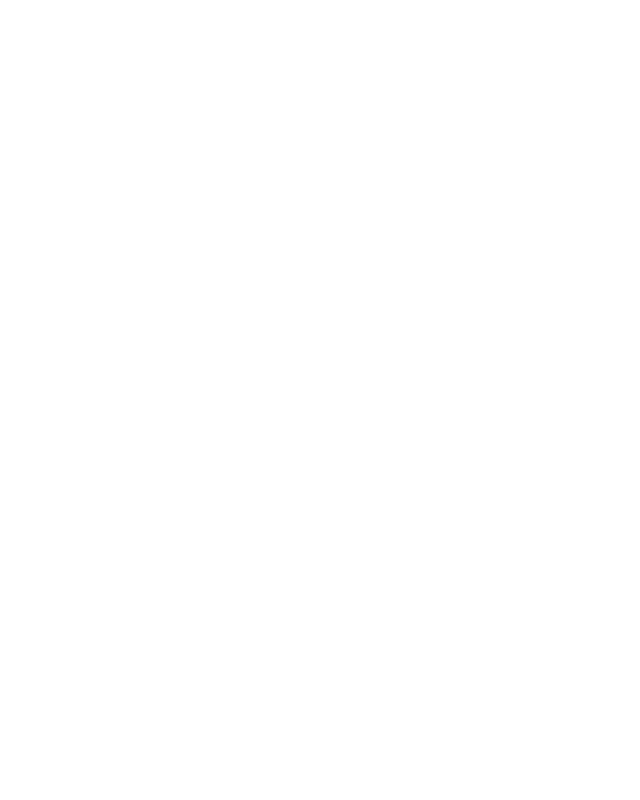
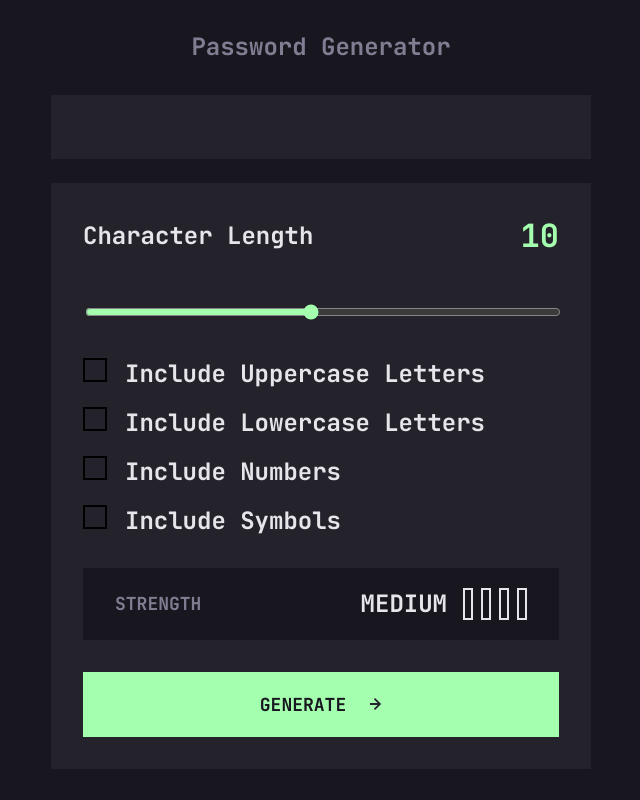
Before and after one commit to gj-wes/password-gen, a Vue app: page / in a window 1280 px wide. Shown: the whole page, without its empty margins (319-959 px from the left). Built offline with nearby package versions, Linux system fonts and the light colour scheme.

Commit message:
Components and basic html

```diff
--- a/index.html
+++ b/index.html
@@ -4,7 +4,10 @@
     <meta charset="UTF-8">
     <link rel="icon" href="/favicon.ico">
     <meta name="viewport" content="width=device-width, initial-scale=1.0">
-    <title>Vite App</title>
+    <title>Password Generator</title>
+    <link rel="preconnect" href="https://fonts.googleapis.com">
+    <link rel="preconnect" href="https://fonts.gstatic.com" crossorigin>
+    <link href="https://fonts.googleapis.com/css2?family=JetBrains+Mono:wght@700&display=swap" rel="stylesheet">
   </head>
   <body>
     <div id="app"></div>
--- a/src/App.vue
+++ b/src/App.vue
@@ -1,11 +1,109 @@
 <script setup>
-
+import CharLengthSlider from './components/CharLengthSlider.vue';
+import CheckboxWithLabel from './components/CheckboxWithLabel.vue';
+import StrengthIndicator from './components/StrengthIndicator.vue';
+import TheButton from './components/TheButton.vue';
 </script>
 
 <template>
-  <main></main>
+  <main>
+    <h1>
+      Password Generator
+    </h1>
+
+    <div class="output">
+
+    </div>
+
+    <div class="settings">
+      <!-- Slider and length -->
+      <CharLengthSlider />
+
+      <!-- checkbox & label x4 -->
+      <div class="checkbox-group">
+        <CheckboxWithLabel labelText="Include uppercase letters" />
+        <CheckboxWithLabel labelText="Include lowercase letters" />
+        <CheckboxWithLabel labelText="Include numbers" />
+        <CheckboxWithLabel labelText="Include symbols" />
+      </div>
+
+      <!-- strength indicator -->
+      <StrengthIndicator />
+
+      <!-- generate button -->
+      <TheButton>generate</TheButton>
+    </div>
+  </main>
 </template>
 
 <style scoped>
+:global(*) {
+  box-sizing: border-box;
+}
+:global(:root) {
+  --clr-almost-white: #E6E5EA;
+  --clr-grey: #817D92;
+  --clr-dark-grey: #24232C;
+  --clr-v-dark-grey: #18171F;
 
+  --clr-accent-primary: #A4FFAF;
+  --clr-accent-red: #F64A4A;
+  --clr-accent-orange: #FB7C58;
+  --clr-accent-yellow: #F8CD65;
+
+  --fs-l: 2rem;
+  --fs-m: 1.5rem;
+  --fs-base: 1.125rem;
+
+  --lh-base: 1.3
+}
+
+:global(body) {
+  margin:0;
+}
+
+:global(#app) {
+  margin: 0;
+  background-color: var(--clr-v-dark-grey);
+  font-family: 'JetBrains Mono', monospace;
+  font-size: var(--fs-base);
+  line-height: var(--lh-base);
+}
+
+main {
+  --padding-inline: 1rem;
+
+  min-height: 100vh;
+  display: grid;
+  place-content: center center;
+  grid-template-columns: minmax(var(--padding-inline), 1fr) [content-start] min(100% - (var(--padding-inline) * 2), 540px) [content-end] minmax(var(--padding-inline), 1fr);
+}
+
+main > * {
+  grid-column: content;
+}
+
+h1 {
+  margin:0 0 2rem 0;
+  font-size: var(--fs-m);
+  color: var(--clr-grey);
+  text-align: center;
+}
+
+.checkbox-group > * + * {
+  margin-block-start: 1.125rem;
+}
+
+.output,
+.settings {
+  padding: 2rem;
+  background-color: var(--clr-dark-grey);
+
+  & > * + * {
+    margin-block-start: 2rem;
+  }
+}
+.output {
+  margin-block-end: 1.5rem;
+}
 </style>
--- a/src/assets/base.css
+++ /dev/null
@@ -1,86 +0,0 @@
-/* color palette from <https://github.com/vuejs/theme> */
-:root {
-  --vt-c-white: #ffffff;
-  --vt-c-white-soft: #f8f8f8;
-  --vt-c-white-mute: #f2f2f2;
-
-  --vt-c-black: #181818;
-  --vt-c-black-soft: #222222;
-  --vt-c-black-mute: #282828;
-
-  --vt-c-indigo: #2c3e50;
-
-  --vt-c-divider-light-1: rgba(60, 60, 60, 0.29);
-  --vt-c-divider-light-2: rgba(60, 60, 60, 0.12);
-  --vt-c-divider-dark-1: rgba(84, 84, 84, 0.65);
-  --vt-c-divider-dark-2: rgba(84, 84, 84, 0.48);
-
-  --vt-c-text-light-1: var(--vt-c-indigo);
-  --vt-c-text-light-2: rgba(60, 60, 60, 0.66);
-  --vt-c-text-dark-1: var(--vt-c-white);
-  --vt-c-text-dark-2: rgba(235, 235, 235, 0.64);
-}
-
-/* semantic color variables for this project */
-:root {
-  --color-background: var(--vt-c-white);
-  --color-background-soft: var(--vt-c-white-soft);
-  --color-background-mute: var(--vt-c-white-mute);
-
-  --color-border: var(--vt-c-divider-light-2);
-  --color-border-hover: var(--vt-c-divider-light-1);
-
-  --color-heading: var(--vt-c-text-light-1);
-  --color-text: var(--vt-c-text-light-1);
-
-  --section-gap: 160px;
-}
-
-@media (prefers-color-scheme: dark) {
-  :root {
-    --color-background: var(--vt-c-black);
-    --color-background-soft: var(--vt-c-black-soft);
-    --color-background-mute: var(--vt-c-black-mute);
-
-    --color-border: var(--vt-c-divider-dark-2);
-    --color-border-hover: var(--vt-c-divider-dark-1);
-
-    --color-heading: var(--vt-c-text-dark-1);
-    --color-text: var(--vt-c-text-dark-2);
-  }
-}
-
-*,
-*::before,
-*::after {
-  box-sizing: border-box;
-  margin: 0;
-  font-weight: normal;
-}
-
-body {
-  min-height: 100vh;
-  color: var(--color-text);
-  background: var(--color-background);
-  transition:
-    color 0.5s,
-    background-color 0.5s;
-  line-height: 1.6;
-  font-family:
-    Inter,
-    -apple-system,
-    BlinkMacSystemFont,
-    'Segoe UI',
-    Roboto,
-    Oxygen,
-    Ubuntu,
-    Cantarell,
-    'Fira Sans',
-    'Droid Sans',
-    'Helvetica Neue',
-    sans-serif;
-  font-size: 15px;
-  text-rendering: optimizeLegibility;
-  -webkit-font-smoothing: antialiased;
-  -moz-osx-font-smoothing: grayscale;
-}
--- a/src/assets/main.css
+++ /dev/null
@@ -1,35 +0,0 @@
-@import './base.css';
-
-#app {
-  max-width: 1280px;
-  margin: 0 auto;
-  padding: 2rem;
-
-  font-weight: normal;
-}
-
-a,
-.green {
-  text-decoration: none;
-  color: hsla(160, 100%, 37%, 1);
-  transition: 0.4s;
-}
-
-@media (hover: hover) {
-  a:hover {
-    background-color: hsla(160, 100%, 37%, 0.2);
-  }
-}
-
-@media (min-width: 1024px) {
-  body {
-    display: flex;
-    place-items: center;
-  }
-
-  #app {
-    display: grid;
-    grid-template-columns: 1fr 1fr;
-    padding: 0 2rem;
-  }
-}
--- /dev/null
+++ b/src/components/CharLengthSlider.vue
@@ -0,0 +1,51 @@
+<script setup>
+import { ref } from 'vue';
+const length = ref(10)
+</script>
+
+<template>
+  <div class="label-group">
+    <label for="char">Character length</label>
+    <span class="current-length">{{ length }}</span>
+  </div>
+  <input type="range" id="char" min="1" max="20" v-model="length">
+</template>
+
+<style scoped>
+.label-group {
+  display: flex;
+  justify-content: space-between;
+  align-items: center;
+  margin-block-end: 1rem;
+}
+label {
+  color: var(--clr-almost-white);
+  font-size: var(--fs-m);
+  text-transform: capitalize;
+}
+.current-length {
+  color: var(--clr-accent-primary);
+  font-size: var(--fs-l);
+}
+input[type="range"] {
+  width: 100%;
+  background-color: inherit;
+  border: none;
+  accent-color: var(--clr-accent-primary);
+
+  /* &::-webkit-slider-runnable-track,
+  &::-moz-range-track {
+    background-color: var(--clr-v-dark-grey);
+    height: 8px;
+    border-radius: 0;
+  }
+
+  &::-webkit-slider-thumb,
+  &::-moz-range-thumb {
+    width: 28px;
+    height: 28px;
+    border-radius: 50%;
+    background-color: var(--clr-almost-white);
+  } */
+}
+</style>
--- /dev/null
+++ b/src/components/CheckboxWithLabel.vue
@@ -0,0 +1,53 @@
+<script setup>
+defineProps({
+  labelText: String,
+})
+</script>
+
+<template>
+  <label class="check-group">
+    <input type="checkbox" :name="id" :id="id">
+    {{ labelText }}
+  </label>
+</template>
+
+<style scoped>
+.check-group {
+  color: var(--clr-almost-white);
+  font-size: var(--fs-m);
+  text-transform: capitalize;
+
+  display: grid;
+  grid-template-columns: 1.125rem auto;
+  gap: 1.5rem;
+}
+
+input[type="checkbox"] {
+  -webkit-appearance: none;
+  appearance: none;
+  background-color: inherit;
+  margin: 0;
+  width: 1.5rem;
+  height: 1.5rem;
+  border: 0.15em solid currentColor;
+  display: grid;
+  place-content: center;
+}
+
+input[type="checkbox"]::before {
+  content: "";
+  width: 1.5rem;
+  height: 1.5rem;
+  transform: scale(0);
+  transition: 120ms transform ease-in-out;
+  background-color: var(--clr-accent-primary);
+  background-image: url('../../assets/icon-check.svg');
+  background-position: center;
+  background-size: 75%;
+  background-repeat: no-repeat;
+}
+input[type="checkbox"]:checked::before {
+  transform: scale(1);
+}
+
+</style>
--- /dev/null
+++ b/src/components/IconArrowRight.vue
@@ -0,0 +1,3 @@
+<template>
+  <svg width="12" height="12" xmlns="http://www.w3.org/2000/svg"><path fill="#24232C" d="m5.106 12 6-6-6-6-1.265 1.265 3.841 3.84H.001v1.79h7.681l-3.841 3.84z"/></svg>
+</template>
--- /dev/null
+++ b/src/components/IconCheck.vue
@@ -0,0 +1,3 @@
+<template>
+  <svg width="14" height="12" xmlns="http://www.w3.org/2000/svg"><path stroke="#18171F" stroke-width="3" fill="none" d="M1 5.607 4.393 9l8-8"/></svg>
+</template>
--- /dev/null
+++ b/src/components/IconCopy.vue
@@ -0,0 +1,3 @@
+<template>
+  <svg width="21" height="24" xmlns="http://www.w3.org/2000/svg"><path d="M20.341 3.091 17.909.659A2.25 2.25 0 0 0 16.319 0H8.25A2.25 2.25 0 0 0 6 2.25V4.5H2.25A2.25 2.25 0 0 0 0 6.75v15A2.25 2.25 0 0 0 2.25 24h10.5A2.25 2.25 0 0 0 15 21.75V19.5h3.75A2.25 2.25 0 0 0 21 17.25V4.682a2.25 2.25 0 0 0-.659-1.591ZM12.469 21.75H2.53a.281.281 0 0 1-.281-.281V7.03a.281.281 0 0 1 .281-.281H6v10.5a2.25 2.25 0 0 0 2.25 2.25h4.5v1.969a.282.282 0 0 1-.281.281Zm6-4.5H8.53a.281.281 0 0 1-.281-.281V2.53a.281.281 0 0 1 .281-.281H13.5v4.125c0 .621.504 1.125 1.125 1.125h4.125v9.469a.282.282 0 0 1-.281.281Zm.281-12h-3v-3h.451c.075 0 .147.03.2.082L18.667 4.6a.283.283 0 0 1 .082.199v.451Z" fill="#A4FFAF"/></svg>
+</template>
--- /dev/null
+++ b/src/components/StrengthIndicator.vue
@@ -0,0 +1,63 @@
+<script setup>
+
+</script>
+
+<template>
+  <div class="container">
+    <label>
+      Strength
+    </label>
+
+    <div class="indicator">
+      <div class="text">
+        medium
+      </div>
+
+      <div class="indicator-lines">
+        <div></div>
+        <div></div>
+        <div></div>
+        <div></div>
+      </div>
+    </div>
+
+  </div>
+</template>
+
+<style scoped>
+.container {
+  background-color: var(--clr-v-dark-grey);
+  padding: 1.25rem 2rem;
+
+  display: flex;
+  justify-content: space-between;
+  align-items: center;
+
+  text-transform: uppercase;
+
+  & label {
+    color: var(--clr-grey);
+  }
+}
+
+.indicator {
+  display: flex;
+
+  & .text {
+    color: var(--clr-almost-white);
+    font-size: var(--fs-m);
+
+    margin-inline-end: 1rem;
+  }
+}
+
+.indicator-lines {
+  display: grid;
+  grid-template-columns: repeat(4, 10px);
+  gap: .5rem;
+
+  & div {
+    border: 2px solid var(--clr-almost-white)
+  }
+}
+</style>
--- /dev/null
+++ b/src/components/TheButton.vue
@@ -0,0 +1,37 @@
+<script setup>
+import IconArrowRight from './IconArrowRight.vue'
+</script>
+
+<template>
+  <button>
+    <slot /> <IconArrowRight />
+  </button>
+</template>
+
+<style scoped>
+button {
+  display: flex;
+  justify-content: center;
+  align-items: center;
+  gap: 1.5rem;
+  width: 100%;
+  padding-block: 1.25rem;
+  background-color: var(--clr-accent-primary);
+  border: 1px solid var(--clr-accent-primary);
+
+  font-family: inherit;
+  color: var(--clr-v-dark-grey);
+  font-size: var(--fs-base);
+  text-transform: uppercase;
+
+  transition: background-color .1s linear, color .1s linear;
+
+  &:hover {
+    background-color: var(--clr-dark-grey);
+    color: var(--clr-accent-primary);
+  }
+  &:hover :deep(path) {
+    fill: var(--clr-accent-primary);
+  }
+}
+</style>
--- a/src/main.js
+++ b/src/main.js
@@ -1,5 +1,3 @@
-import './assets/main.css'
-
 import { createApp } from 'vue'
 import App from './App.vue'
 
```
Also changed, not shown: assets/icon-check.svg (added), src/assets/logo.svg (deleted).
